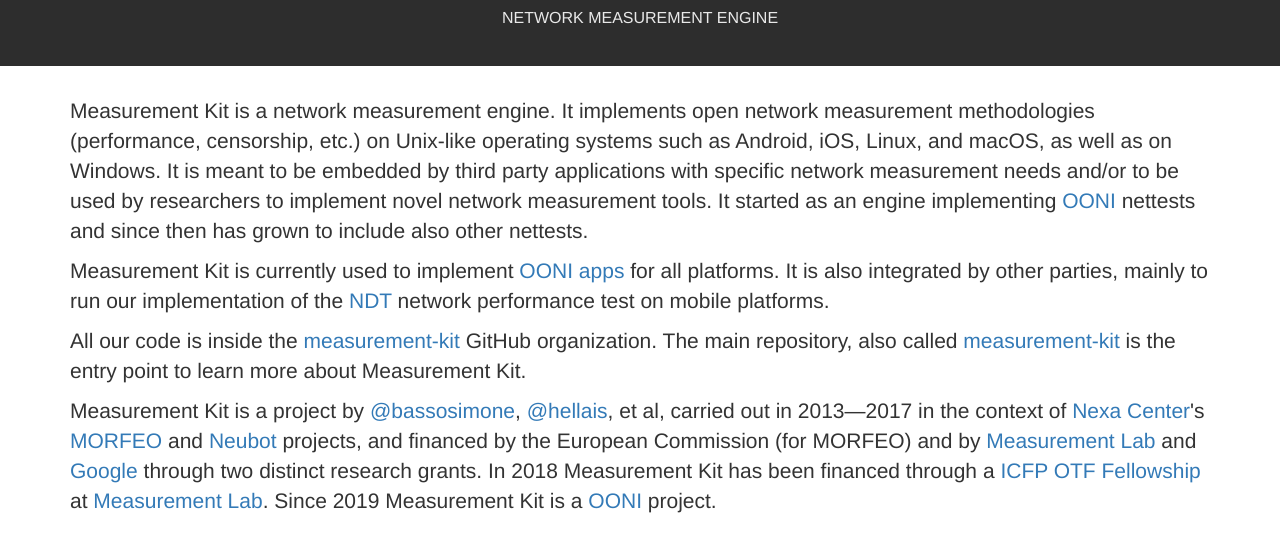
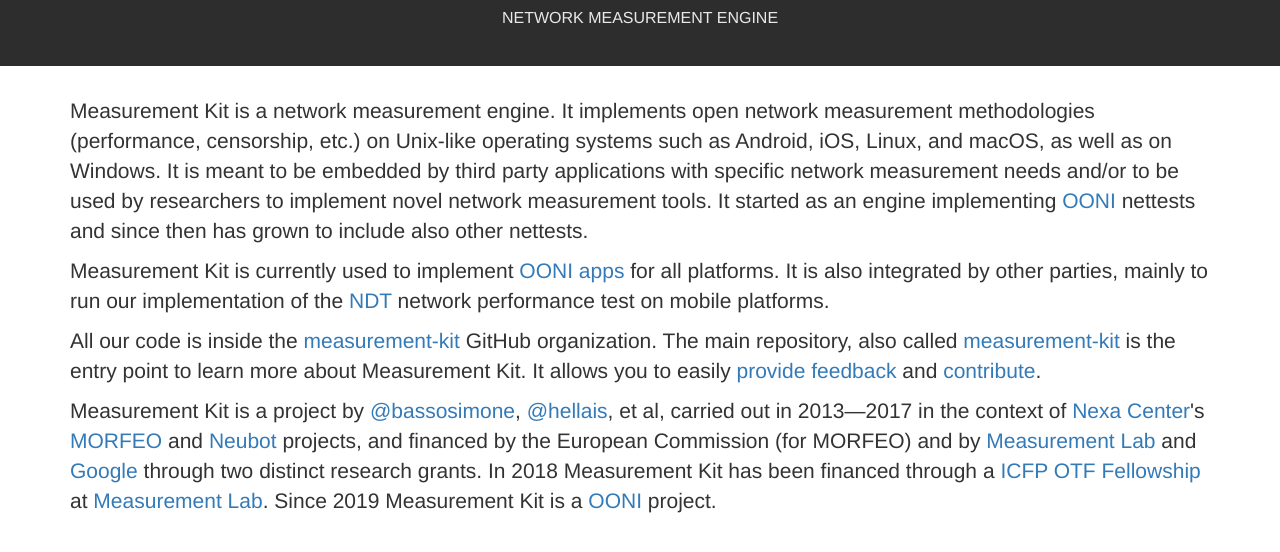
Before and after one commit to libight/libight.github.io, a plain HTML site: page index.html in a window 1280 px wide. Shown: the part 234-786 px from the top of the page. Drawn offline with Linux system fonts and the light colour scheme.

Commit message:
index.html: mention explicitly providing feedback and contributing

```diff
--- a/index.html
+++ b/index.html
@@ -55,7 +55,10 @@
 GitHub organization. The main repository, also called
 <a href="https://github.com/measurement-kit/measurement-kit">
 measurement-kit</a> is the entry point to learn more
-about Measurement Kit.</p>
+about Measurement Kit. It allows you to easily
+<a href="https://github.com/measurement-kit/measurement-kit/issues">provide
+feedback</a> and <a href="https://github.com/measurement-kit/measurement-kit/blob/master/CONTRIBUTING.md">
+contribute</a>.</p>
 
 <p class="app-large">Measurement Kit is a project by <a
 href="https://github.com/bassosimone">@bassosimone</a>, <a
```
